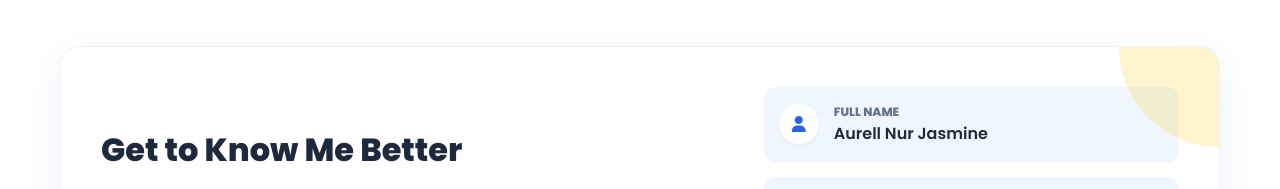
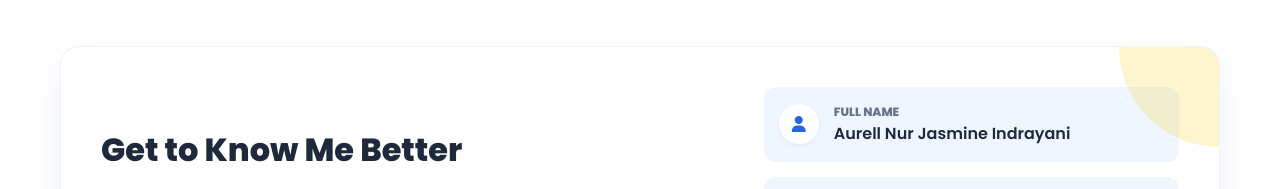
Before and after one commit to Aurell2204744/aurell-profile, a plain HTML site: page index.html in a window 1280 px wide. Shown: the part 800-989 px from the top of the page. Drawn offline with Linux system fonts and the light colour scheme.

Commit message:
index.html

```diff
--- a/index.html
+++ b/index.html
@@ -398,7 +398,7 @@
             <ul class="bio-list">
                 <li class="bio-item">
                     <div class="bio-icon"><i class="fas fa-user"></i></div>
-                    <div class="bio-info"><small>Full Name</small><span>Aurell Nur Jasmine</span></div>
+                    <div class="bio-info"><small>Full Name</small><span>Aurell Nur Jasmine Indrayani</span></div>
                 </li>
                 <li class="bio-item">
                     <div class="bio-icon"><i class="fas fa-map-marker-alt"></i></div>
```
